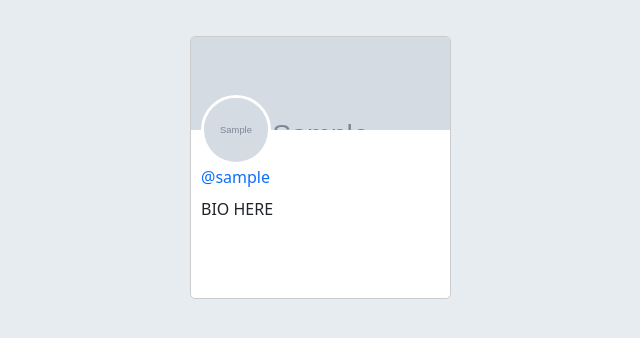
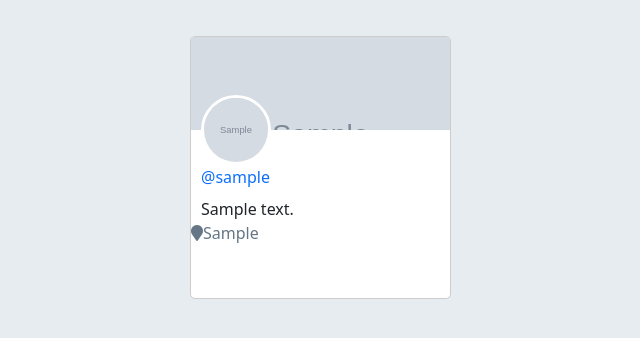
Before and after one commit to Caden01/warbler, a Flask app: page /users in a window 1280 px wide. Shown: the part 46-384 px from the top of the page, without its empty margins (177-817 px from the left). Run offline with Flask 2, Linux system fonts and the light colour scheme; tables that the repository leaves empty hold one stand-in row (values such as "Sample post"); grey boxes marked "Sample" are stand-in pictures; some libraries are stand-ins or nearby versions.

Commit message:
Add bio and location to user cards

```diff
--- a/templates/users/index.html
+++ b/templates/users/index.html
@@ -36,8 +36,11 @@
                     {% endif %}
 
                   </div>
-                  <p class="card-bio">BIO HERE</p>
+                  <p class="card-bio">{{ user.bio }}</p>
+
+                  <p class="user-location"><span class="fa fa-map-marker"></span>{{ user.location }}</p>
                 </div>
+
               </div>
             </div>
 
```
